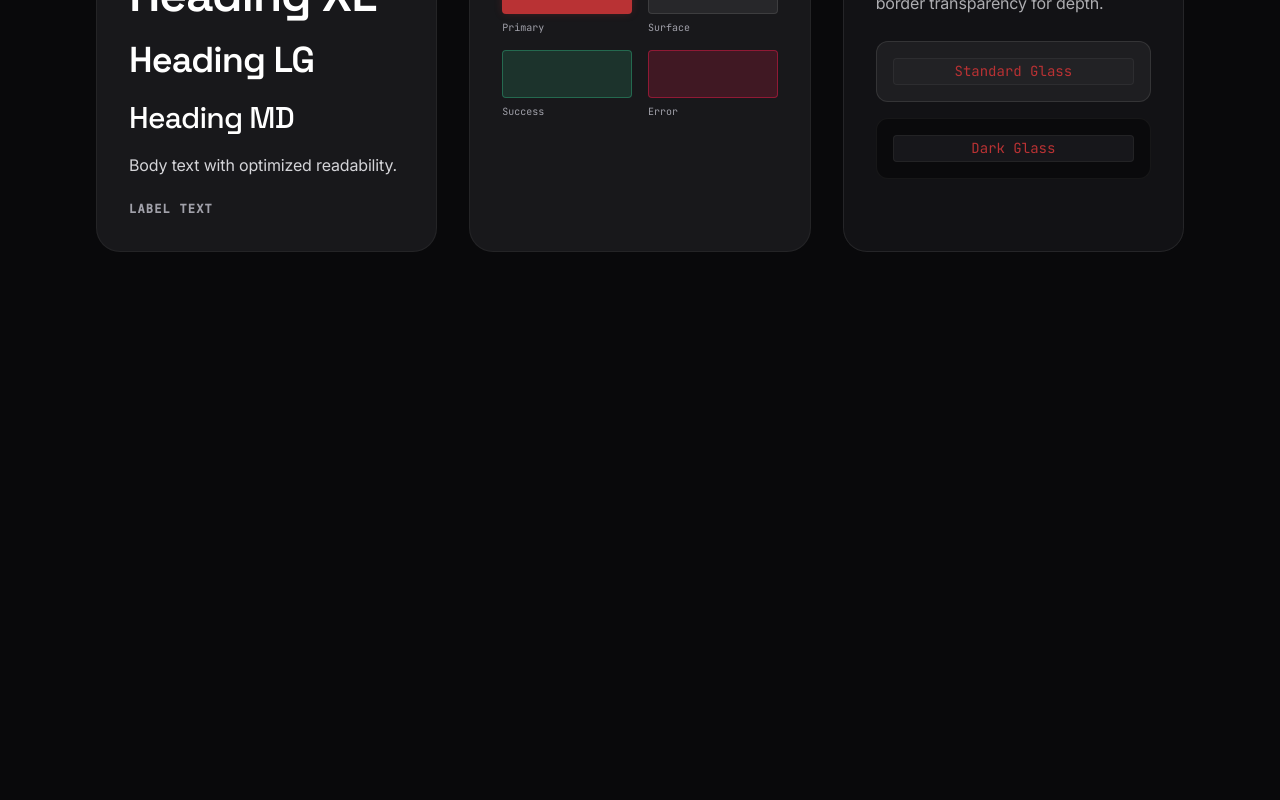
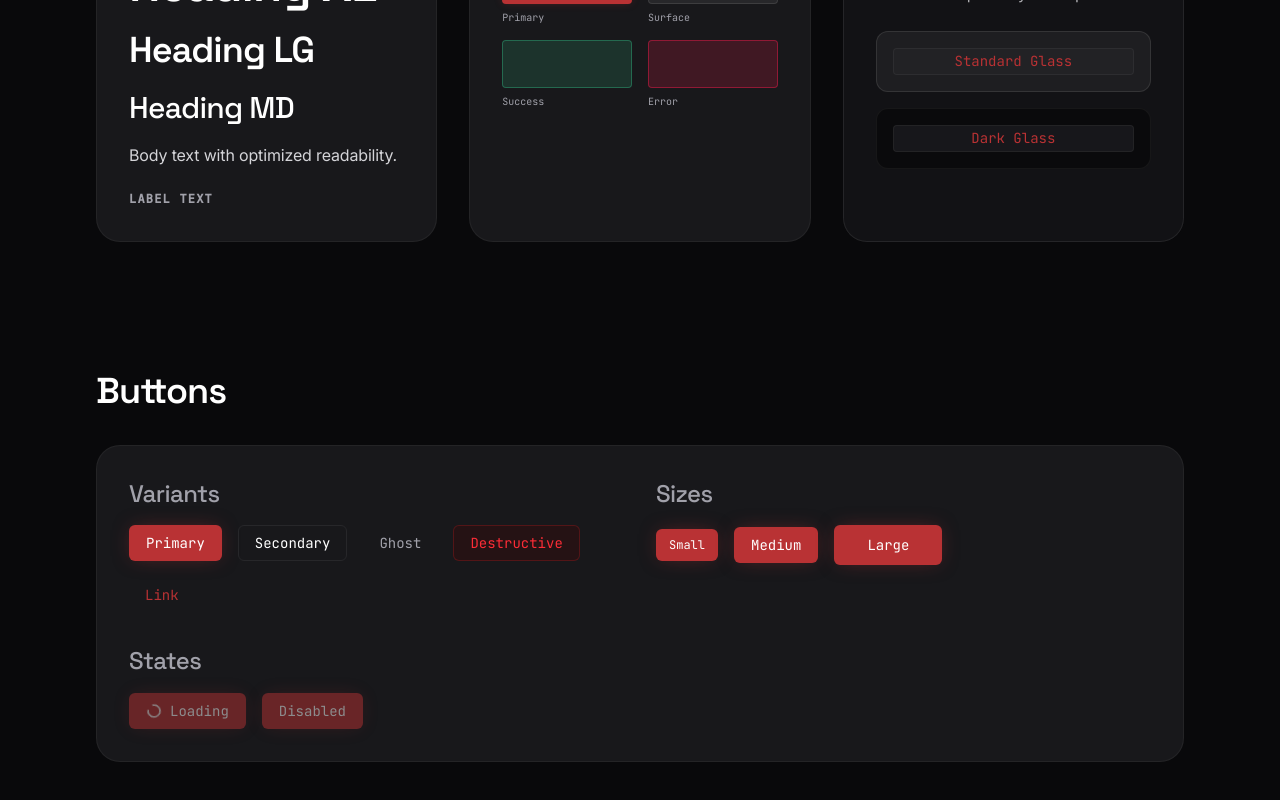
Before and after one commit to EnBuGi/Enbugi-client, a Next.js app: page / in a window 1280 px wide. Shown: the part 708-1508 px from the top of the page. Before the commit the page ends 1184 px from the top, so only its background shows below. Built offline with nearby package versions, Linux system fonts and the light colour scheme; a web font is replaced by a local one.

Commit message:
feat: 버튼 추가 및 Ui에 props 변수 추가 & Text mono Font 추가

```diff
--- a/package.json
+++ b/package.json
@@ -9,9 +9,12 @@
     "lint": "eslint"
   },
   "dependencies": {
+    "clsx": "^2.1.1",
+    "lucide-react": "^0.562.0",
     "next": "16.1.3",
     "react": "19.2.3",
-    "react-dom": "19.2.3"
+    "react-dom": "19.2.3",
+    "tailwind-merge": "^3.4.0"
   },
   "devDependencies": {
     "@tailwindcss/postcss": "^4",
--- a/src/app/page.tsx
+++ b/src/app/page.tsx
@@ -1,4 +1,5 @@
-import { Text } from '@/shared/components/ui/Text';
+import { Text } from "@/shared/components/ui/Text";
+import { Button } from "@/shared/components/ui/Button";
 
 export default function Home() {
   return (
@@ -7,9 +8,7 @@ export default function Home() {
       <section className="flex flex-col items-start gap-6 mb-32 max-w-4xl">
         <div className="inline-flex items-center gap-2 px-3 py-1 rounded-full bg-surfaceHighlight border border-white/10">
           <span className="w-2 h-2 rounded-full bg-primary animate-pulse" />
-          <Text variant="label" className="tracking-widest">
-            En# Design System v1.0
-          </Text>
+          <Text variant="label" className="tracking-widest">En# Design System v1.0</Text>
         </div>
 
         <div className="space-y-2">
@@ -19,17 +18,14 @@ export default function Home() {
         </div>
 
         <Text variant="large" className="max-w-xl opacity-80">
-          A high-end design system tailored for modern tech products. Built with
-          precision, deep aesthetics, and maximum performance.
+          A high-end design system tailored for modern tech products.
+          Built with precision, deep aesthetics, and maximum performance.
         </Text>
 
         <div className="flex gap-4 mt-4">
-          <button className="px-8 py-3 bg-primary hover:bg-primaryHover text-white font-medium rounded-full transition-all shadow-glow hover:shadow-glow-sm">
-            Get Started
-          </button>
-          <button className="px-8 py-3 bg-surfaceHighlight hover:bg-white/10 text-main border border-white/10 font-medium rounded-full transition-all">
-            Documentation
-          </button>
+          {/* Replaced native buttons with Button component */}
+          <Button variant="primary" size="lg">Get Started</Button>
+          <Button variant="secondary" size="lg">Documentation</Button>
         </div>
       </section>
 
@@ -38,9 +34,7 @@ export default function Home() {
         {/* Card 1: Typography */}
         <div className="p-8 rounded-3xl bg-surface border border-white/5 hover:border-white/10 transition-colors relative overflow-hidden group">
           <div className="absolute inset-0 bg-gradient-to-br from-primary/5 to-transparent opacity-0 group-hover:opacity-100 transition-opacity" />
-          <Text variant="h3" className="mb-4">
-            Typography
-          </Text>
+          <Text variant="h3" className="mb-4">Typography</Text>
           <div className="space-y-4">
             <Text variant="h1">Heading XL</Text>
             <Text variant="h2">Heading LG</Text>
@@ -53,58 +47,79 @@ export default function Home() {
         {/* Card 2: Colors */}
         <div className="p-8 rounded-3xl bg-surface border border-white/5 hover:border-white/10 transition-colors relative overflow-hidden group">
           <div className="absolute inset-0 bg-gradient-to-br from-success/5 to-transparent opacity-0 group-hover:opacity-100 transition-opacity" />
-          <Text variant="h3" className="mb-4">
-            Color Palette
-          </Text>
+          <Text variant="h3" className="mb-4">Color Palette</Text>
           <div className="grid grid-cols-2 gap-4">
             <div className="space-y-2">
               <div className="w-full h-12 rounded bg-primary shadow-glow-sm" />
-              <Text variant="tiny" as="p">
-                Primary
-              </Text>
+              <Text variant="tiny" as="p">Primary</Text>
             </div>
             <div className="space-y-2">
               <div className="w-full h-12 rounded bg-surfaceHighlight border border-white/10" />
-              <Text variant="tiny" as="p">
-                Surface
-              </Text>
+              <Text variant="tiny" as="p">Surface</Text>
             </div>
             <div className="space-y-2">
               <div className="w-full h-12 rounded bg-success/20 border border-success/50" />
-              <Text variant="tiny" as="p">
-                Success
-              </Text>
+              <Text variant="tiny" as="p">Success</Text>
             </div>
             <div className="space-y-2">
               <div className="w-full h-12 rounded bg-error/20 border border-error/50" />
-              <Text variant="tiny" as="p">
-                Error
-              </Text>
+              <Text variant="tiny" as="p">Error</Text>
             </div>
           </div>
         </div>
 
         {/* Card 3: Glassmorphism */}
         <div className="p-8 rounded-3xl bg-glass border border-glassBorder backdrop-blur-md relative">
-          <Text variant="h3" className="mb-4">
-            Glassmorphism
-          </Text>
+          <Text variant="h3" className="mb-4">Glassmorphism</Text>
           <Text variant="body" className="mb-6 opacity-80">
             Advanced backdrop filters and border transparency for depth.
           </Text>
 
           <div className="p-4 rounded-xl bg-white/5 border border-white/10 mb-4">
-            <Text variant="code" className="block text-center">
-              Standard Glass
-            </Text>
+            <Text variant="code" className="block text-center">Standard Glass</Text>
           </div>
           <div className="p-4 rounded-xl bg-black/40 border border-white/5">
-            <Text variant="code" className="block text-center">
-              Dark Glass
-            </Text>
+            <Text variant="code" className="block text-center">Dark Glass</Text>
           </div>
         </div>
       </div>
+
+      {/* 3. Buttons Showcase (New) */}
+      <section className="flex flex-col items-start gap-8 mb-32 w-full">
+        <Text variant="h2">Buttons</Text>
+
+        <div className="w-full p-8 rounded-3xl bg-surface border border-white/5">
+          <div className="grid grid-cols-1 md:grid-cols-2 gap-8">
+            <div className="space-y-4">
+              <Text variant="h4" className="text-muted">Variants</Text>
+              <div className="flex flex-wrap gap-4">
+                <Button variant="primary">Primary</Button>
+                <Button variant="secondary">Secondary</Button>
+                <Button variant="ghost">Ghost</Button>
+                <Button variant="destructive">Destructive</Button>
+                <Button variant="link">Link</Button>
+              </div>
+            </div>
+
+            <div className="space-y-4">
+              <Text variant="h4" className="text-muted">Sizes</Text>
+              <div className="flex flex-wrap items-center gap-4">
+                <Button size="sm">Small</Button>
+                <Button size="md">Medium</Button>
+                <Button size="lg">Large</Button>
+              </div>
+            </div>
+
+            <div className="space-y-4">
+              <Text variant="h4" className="text-muted">States</Text>
+              <div className="flex flex-wrap items-center gap-4">
+                <Button isLoading>Loading</Button>
+                <Button disabled>Disabled</Button>
+              </div>
+            </div>
+          </div>
+        </div>
+      </section>
     </main>
   );
 }
--- /dev/null
+++ b/src/shared/components/ui/Button.tsx
@@ -0,0 +1,66 @@
+import React from 'react';
+import { Loader2 } from 'lucide-react';
+import { ButtonProps } from '../../types/ui';
+import { Text } from './Text';
+import { cn } from '@/shared/utils/cn';
+
+export const Button: React.FC<ButtonProps> = ({
+    variant = 'primary',
+    size = 'md',
+    className = '',
+    children,
+    isLoading,
+    disabled,
+    asChild,
+    ...props
+}) => {
+
+    // Base styles
+    const baseStyles = "inline-flex items-center justify-center rounded-md transition-all focus-visible:outline-none focus-visible:ring-1 focus-visible:ring-primary disabled:pointer-events-none disabled:opacity-50 active:scale-[0.98]";
+
+    // Variant styles
+    const variants = {
+        primary: "bg-primary text-white hover:bg-primaryHover shadow-glow border border-transparent",
+        secondary: "bg-transparent border border-border text-white hover:bg-surfaceHighlight hover:text-white",
+        ghost: "bg-transparent hover:bg-surfaceHighlight text-muted hover:text-white",
+        destructive: "bg-red-950/30 border border-red-900/50 text-red-500 hover:bg-red-900/50 hover:border-red-800",
+        link: "text-primary underline-offset-4 hover:underline shadow-none border-none bg-transparent",
+    };
+
+    // Size styles
+    const sizes = {
+        sm: "h-8 px-3 text-xs",
+        md: "h-9 px-4 py-2 text-sm",
+        lg: "h-10 px-8 text-sm",
+        icon: "h-9 w-9",
+    };
+
+    const finalClassName = cn(
+        baseStyles,
+        variants[variant],
+        sizes[size],
+        className
+    );
+
+    if (asChild) {
+        return <span className={finalClassName}>{children}</span>;
+    }
+
+    return (
+        <button
+            className={finalClassName}
+            disabled={disabled || isLoading}
+            {...props}
+        >
+            {isLoading && <Loader2 className="mr-2 h-4 w-4 animate-spin" />}
+
+            <Text
+                variant="mono"
+                as="span"
+                className={cn("text-current flex items-center gap-2", size === 'sm' ? "text-xs" : "text-sm")}
+            >
+                {children}
+            </Text>
+        </button>
+    );
+};
--- a/src/shared/components/ui/Text.tsx
+++ b/src/shared/components/ui/Text.tsx
@@ -22,6 +22,7 @@ const variantStyles: Record<TextVariant, string> = {
     // Utilities
     label: 'font-mono text-label uppercase tracking-widest text-muted',
     code: 'font-mono text-code bg-surfaceHighlight/50 px-1.5 py-0.5 rounded text-primary border border-white/5',
+    mono: 'font-mono text-body-sm text-current',
     tiny: 'font-mono text-[10px] leading-tight text-muted',
 };
 
--- a/src/shared/types/ui.ts
+++ b/src/shared/types/ui.ts
@@ -1,4 +1,4 @@
-import { ElementType, ReactNode } from 'react';
+import { ElementType, ReactNode, ButtonHTMLAttributes } from 'react';
 
 export type TextVariant =
     | 'display-2xl'
@@ -12,6 +12,7 @@ export type TextVariant =
     | 'small' // Body
     | 'label'
     | 'code'
+    | 'mono'
     | 'tiny'; // Utilities
 
 export type TextWeight = 'light' | 'normal' | 'medium' | 'semibold' | 'bold';
@@ -24,3 +25,14 @@ export interface TextProps<T extends ElementType> {
     className?: string;
     children?: ReactNode;
 }
+
+// Button Types
+export type ButtonVariant = 'primary' | 'secondary' | 'ghost' | 'destructive' | 'link';
+export type ButtonSize = 'sm' | 'md' | 'lg' | 'icon';
+
+export interface ButtonProps extends ButtonHTMLAttributes<HTMLButtonElement> {
+    variant?: ButtonVariant;
+    size?: ButtonSize;
+    isLoading?: boolean;
+    asChild?: boolean;
+}
--- /dev/null
+++ b/src/shared/utils/cn.ts
@@ -0,0 +1,6 @@
+import { clsx, type ClassValue } from 'clsx';
+import { twMerge } from 'tailwind-merge';
+
+export function cn(...inputs: ClassValue[]) {
+    return twMerge(clsx(inputs));
+}
```
Also changed, not shown: 1 other file (tests, documents, lock files or other folders). Lines whose indentation alone changed are shown as unchanged.
